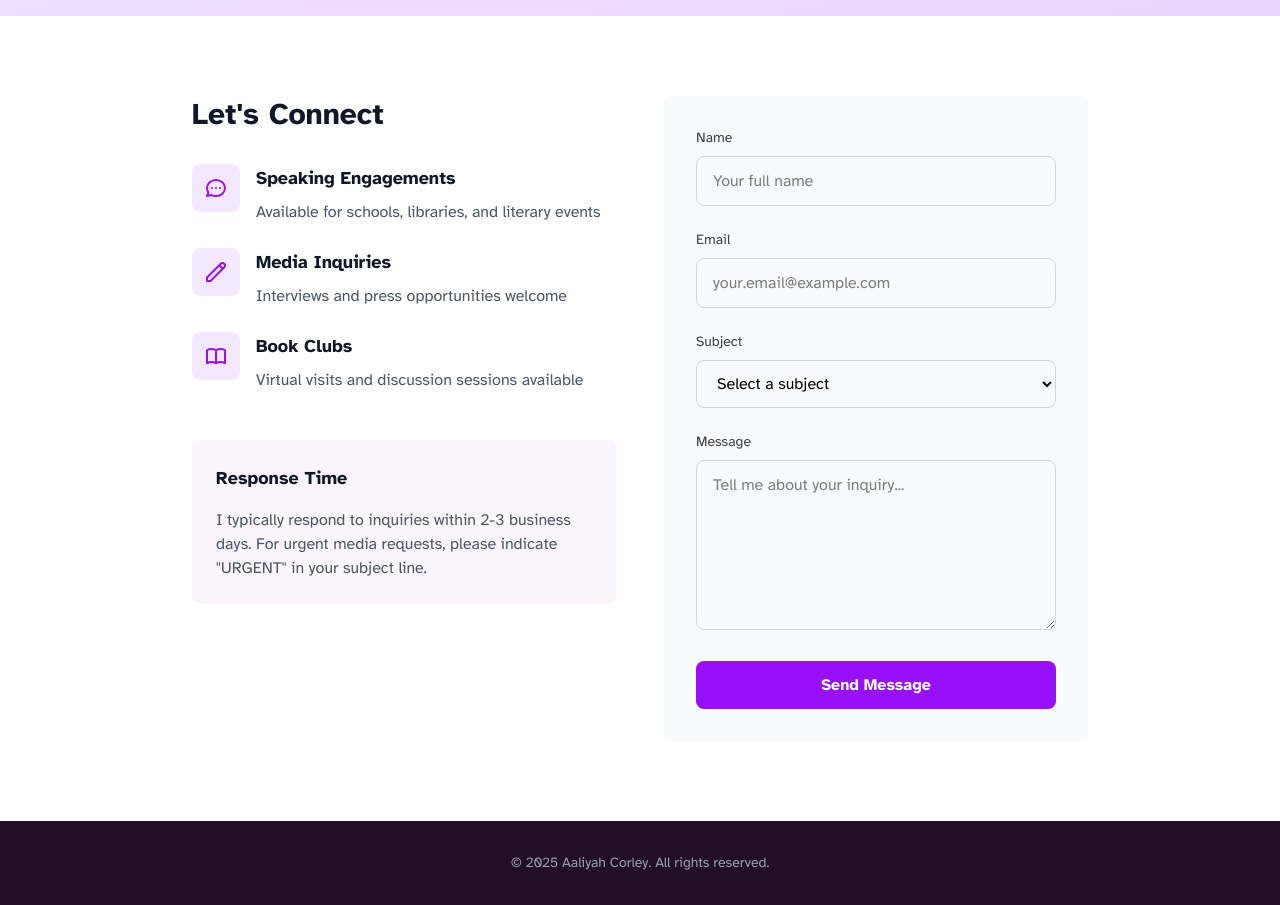
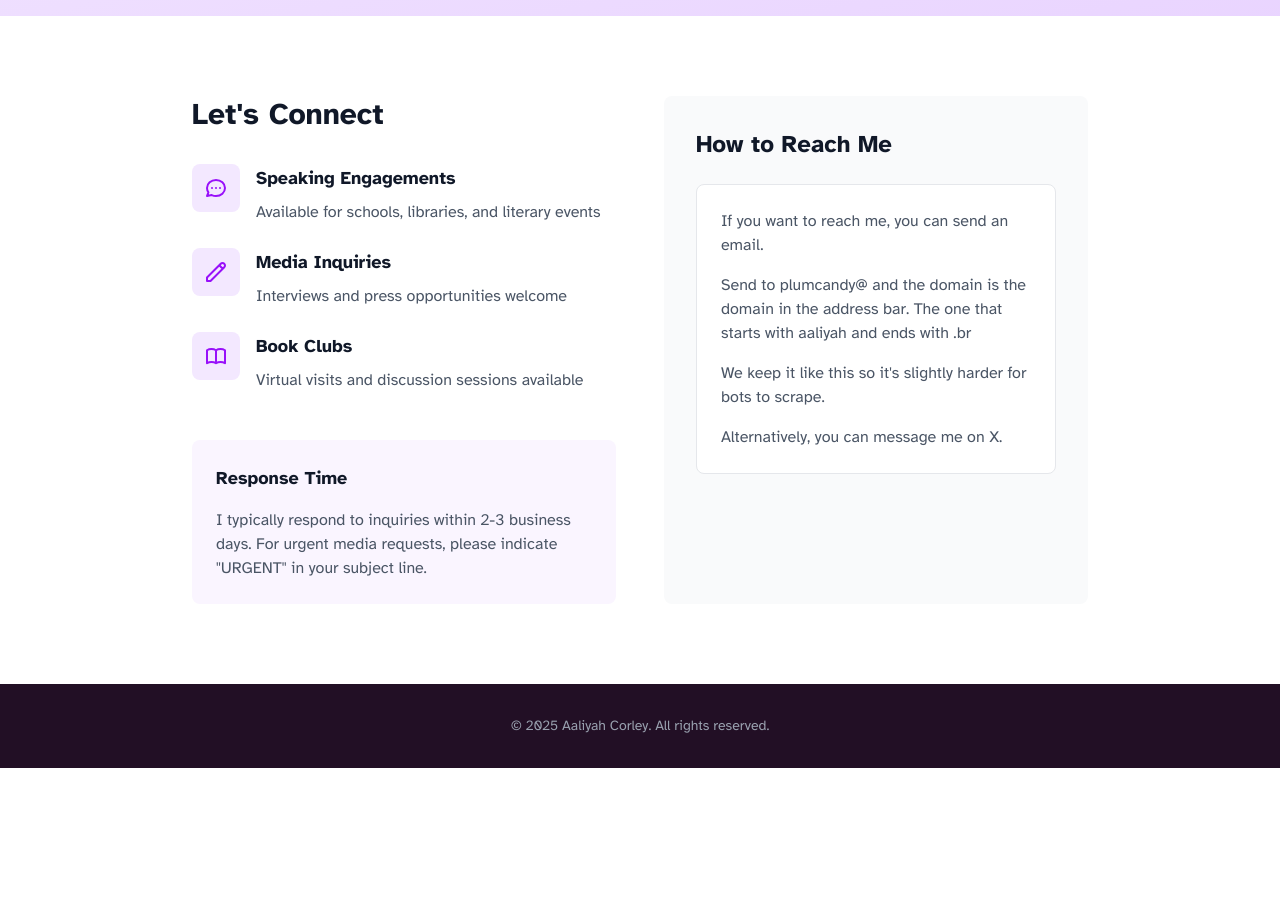
Before and after one commit to Skipity/v0-plum-candy-website, a SvelteKit app: page /contact in a window 1280 px wide. Shown: the part 380-1285 px from the top of the page. After the commit the page ends 1148 px from the top, so only its background shows below. Built offline with nearby package versions, Linux system fonts and the light colour scheme.

Commit message:
feat: update contact page instructions with exact text
Replace contact instructions while maintaining page structure.

#VERCEL_SKIP

Co-authored-by: null <67398870+Skipity@users.noreply.github.com>

```diff
--- a/package.json
+++ b/package.json
@@ -18,7 +18,7 @@
 		"svelte": "^5.0.0",
 		"@sveltejs/adapter-cloudflare": "latest",
 		"@sveltejs/vite-plugin-svelte": "^5.0.0",
-		"@tailwindcss/vite": "^4.1.4",
+		"@tailwindcss/vite": "^4.0.0",
 		"@sveltejs/kit": "^2.16.0",
 		"vite": "^6.2.6",
 		"child_process": "latest",
@@ -27,7 +27,7 @@
 		"prettier-plugin-svelte": "^3.3.3",
 		"prettier-plugin-tailwindcss": "^0.6.11",
 		"svelte-check": "^4.0.0",
-		"tailwindcss": "^4.1.9",
+		"tailwindcss": "^4.0.0",
 		"typescript": "5.7.3"
 	},
 	"dependencies": {}
--- a/src/routes/contact/+page.svelte
+++ b/src/routes/contact/+page.svelte
@@ -2,17 +2,19 @@
   import { onMount } from 'svelte';
 
   let mounted = $state(false);
-  let formData = $state({
+  let formData = {
     name: '',
     email: '',
     subject: '',
     message: ''
-  });
-  let isSubmitting = $state(false);
-  let submitMessage = $state('');
+  };
+  let isSubmitting = false;
+  let submitMessage = '';
+  let domain = '';
 
   onMount(() => {
     mounted = true;
+    domain = window.location.hostname;
   });
 
   async function handleSubmit(event) {
@@ -72,7 +74,7 @@
     </div>
   </section>
 
-  <!-- Contact Form -->
+  <!-- Contact Instructions -->
   <section class="py-20 px-4 sm:px-6 lg:px-8">
     <div class="max-w-4xl mx-auto">
       <div class="grid grid-cols-1 lg:grid-cols-2 gap-12">
@@ -126,77 +128,26 @@
           </div>
         </div>
 
-        <!-- Contact Form -->
+        <!-- Contact Instructions -->
         <div class="bg-gray-50 rounded-lg p-8 {mounted ? 'animate-fade-in-up' : ''}" style="animation-delay: 0.2s;">
-          <form onsubmit={handleSubmit} class="space-y-6">
-            <div>
-              <label for="name" class="block text-sm font-medium text-gray-700 mb-2">Name</label>
-              <input
-                type="text"
-                id="name"
-                bind:value={formData.name}
-                required
-                class="w-full px-4 py-3 border border-gray-300 rounded-lg focus:ring-2 focus:ring-purple-500 focus:border-transparent"
-                placeholder="Your full name"
-              />
+          <h3 class="text-2xl font-bold text-gray-900 mb-6">How to Reach Me</h3>
+
+          <div class="space-y-6">
+            <div class="p-6 bg-white rounded-lg border border-gray-200">
+              <p class="text-gray-600 mb-4">
+                If you want to reach me, you can send an email.
+              </p>
+              <p class="text-gray-600 mb-4">
+                Send to plumcandy@ and the domain is the domain in the address bar. The one that starts with aaliyah and ends with .br
+              </p>
+              <p class="text-gray-600 mb-4">
+                We keep it like this so it's slightly harder for bots to scrape.
+              </p>
+              <p class="text-gray-600">
+                Alternatively, you can message me on X.
+              </p>
             </div>
-
-            <div>
-              <label for="email" class="block text-sm font-medium text-gray-700 mb-2">Email</label>
-              <input
-                type="email"
-                id="email"
-                bind:value={formData.email}
-                required
-                class="w-full px-4 py-3 border border-gray-300 rounded-lg focus:ring-2 focus:ring-purple-500 focus:border-transparent"
-                placeholder="your.email@example.com"
-              />
-            </div>
-
-            <div>
-              <label for="subject" class="block text-sm font-medium text-gray-700 mb-2">Subject</label>
-              <select
-                id="subject"
-                bind:value={formData.subject}
-                required
-                class="w-full px-4 py-3 border border-gray-300 rounded-lg focus:ring-2 focus:ring-purple-500 focus:border-transparent"
-              >
-                <option value="">Select a subject</option>
-                <option value="speaking">Speaking Engagement</option>
-                <option value="media">Media Inquiry</option>
-                <option value="bookclub">Book Club Visit</option>
-                <option value="general">General Question</option>
-                <option value="other">Other</option>
-              </select>
-            </div>
-
-            <div>
-              <label for="message" class="block text-sm font-medium text-gray-700 mb-2">Message</label>
-              <textarea
-                id="message"
-                bind:value={formData.message}
-                required
-                rows="6"
-                class="w-full px-4 py-3 border border-gray-300 rounded-lg focus:ring-2 focus:ring-purple-500 focus:border-transparent"
-                placeholder="Tell me about your inquiry..."
-              ></textarea>
-            </div>
-
-            <button
-              type="submit"
-              disabled={isSubmitting}
-              class="w-full bg-purple-600 text-white font-semibold py-3 px-6 rounded-lg hover:bg-purple-700 transition-colors disabled:opacity-50 disabled:cursor-not-allowed"
-            >
-              {isSubmitting ? 'Sending...' : 'Send Message'}
-            </button>
-
-            <!-- Added success/error message display -->
-            {#if submitMessage}
-              <div class="p-4 rounded-lg {submitMessage.startsWith('Error') ? 'bg-red-100 text-red-700' : 'bg-green-100 text-green-700'}">
-                {submitMessage}
-              </div>
-            {/if}
-          </form>
+          </div>
         </div>
       </div>
     </div>
```
Also changed, not shown: 2 other files (tests, documents, lock files or other folders).
